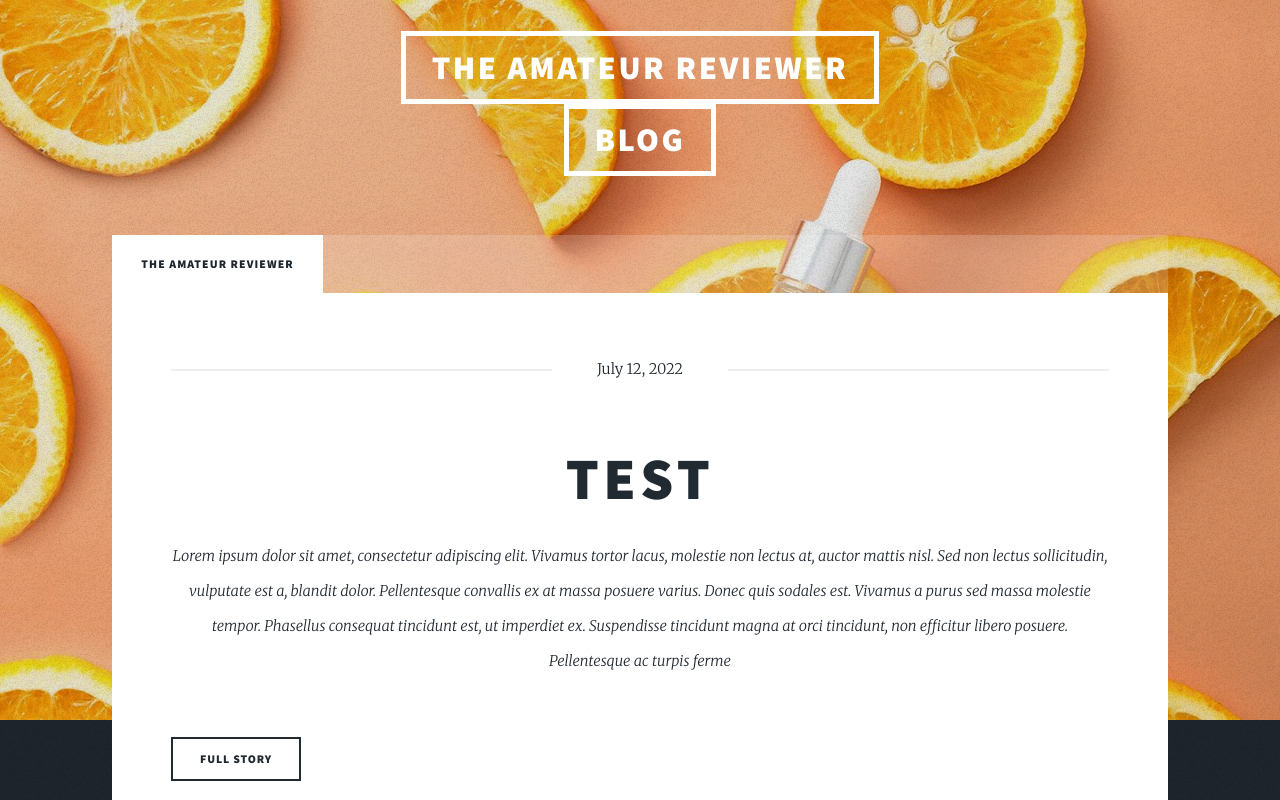
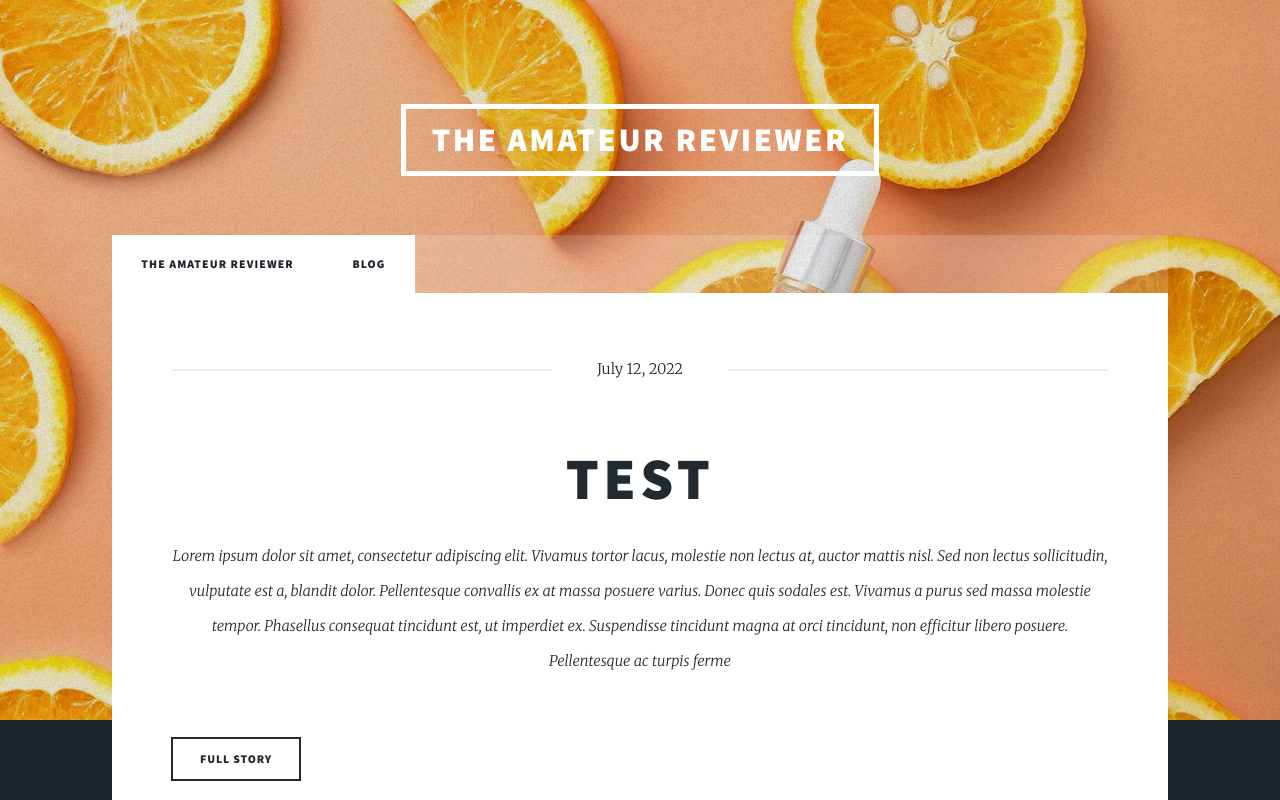
Before and after one commit to theameteurreviewer/theameteurreviewer.github.io, a plain HTML site: page index.html in a window 1280 px wide. Shown: the top 800 px of the page. Drawn offline with Linux system fonts and the light colour scheme.

Commit message:
changed stuff

```diff
--- a/index.html
+++ b/index.html
@@ -22,7 +22,6 @@
 
 <header id="header">
     <a href='/' class="logo">The Amateur Reviewer</a>
-    <a href='/' class="logo">Blog</a>
 </header>
 
 
@@ -30,7 +29,7 @@
 <nav id="nav">
     <ul class="links">
         <li class="active"><a href='/'>The Amateur Reviewer</a></li>
-
+        <li class="active"><a href='/'>Blog</a></li>
     </ul>
 
 </nav>
```
